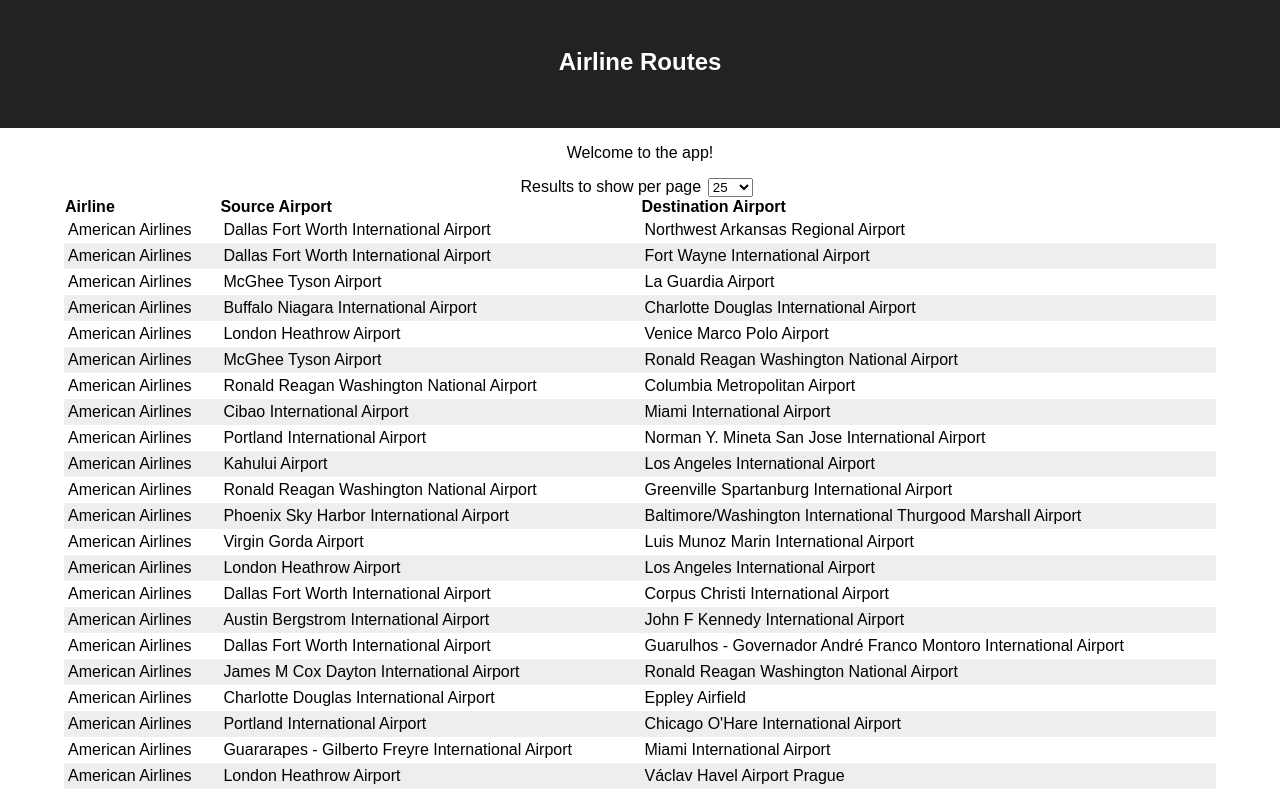
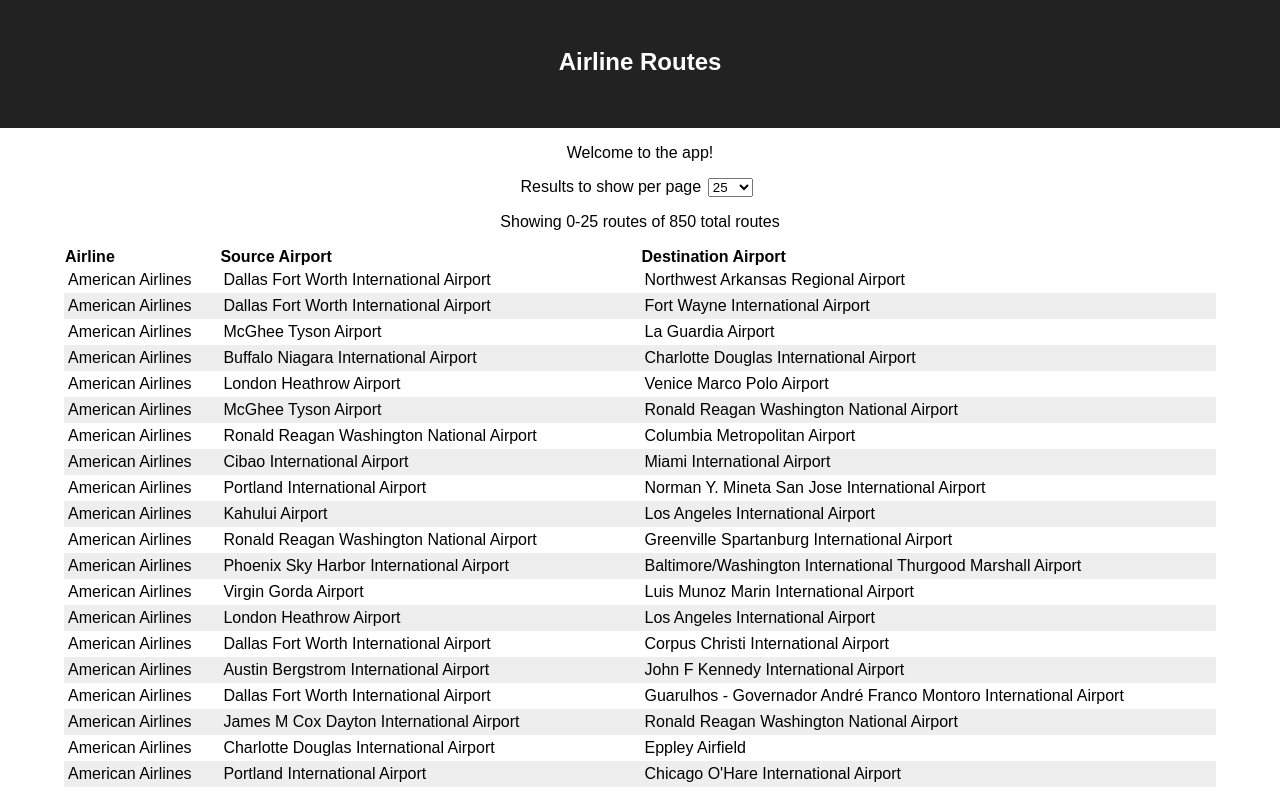
Before and after one commit to eldehan/airline-routes, a React (Create React App) app: page / in a window 1280 px wide. Shown: the top 791 px of the page. Built offline with nearby package versions, Linux system fonts and the light colour scheme.

Commit message:
select moved to own component, new bug w/ pagination start (state issue)

```diff
--- a/src/App.js
+++ b/src/App.js
@@ -24,27 +24,27 @@
     }
   }
 
-  const Select = ({ label, name, options, handleOnChange, optionsState }) => (
-    <div>
-      <label htmlFor={name}>{label}</label>
-      <select name={name} onChange={handleOnChange} value={optionsState}>
-        {options.map(opt => {
-          return <option key={name + opt.value} value={opt.value}>{opt.text}</option>
-        })}
-      </select>
-    </div>
-  )
+  // const Select = ({ label, name, options, handleOnChange, optionsState }) => (
+  //   <div>
+  //     <label htmlFor={name}>{label}</label>
+  //     <select name={name} onChange={handleOnChange} value={optionsState}>
+  //       {options.map(opt => {
+  //         return <option key={name + opt.value} value={opt.value}>{opt.text}</option>
+  //       })}
+  //     </select>
+  //   </div>
+  // )
 
-  const perPageOptions = [
-    { value: 25, text: '25' },
-    { value: 50, text: '50' },
-    { value: 75, text: '75' },
-    { value: 100, text: '100' }
-  ]
+  // const perPageOptions = [
+  //   { value: 25, text: '25' },
+  //   { value: 50, text: '50' },
+  //   { value: 75, text: '75' },
+  //   { value: 100, text: '100' }
+  // ]
 
-  const perPageOnChange = (event) => {
-    setResultsPerPage(event.target.value)
-  }
+  // const perPageOnChange = (event) => {
+  //   setResultsPerPage(event.target.value)
+  // }
 
   return (
     <div className="app">
@@ -55,19 +55,18 @@
         <p>
           Welcome to the app!
         </p>
-        <Select
+        {/* <Select
           label={'Results to show per page'}
           name={'select-per-page'}
           options={perPageOptions}
           handleOnChange={perPageOnChange}
           optionsState={resultsPerPage}
-        />
+        /> */}
         <Table
           className="routes-table"
           columns={columns}
           rows={routes}
           format={formatData}
-          resultsPerPage={Number(resultsPerPage)}
         />
       </section>
       <footer>
--- /dev/null
+++ b/src/components/Select.js
@@ -0,0 +1,12 @@
+const Select = ({ label, name, options, handleOnChange, optionsState }) => (
+  <div>
+    <label htmlFor={name}>{label}</label>
+    <select name={name} onChange={handleOnChange} value={optionsState}>
+      {options.map(opt => {
+        return <option key={name + opt.value} value={opt.value}>{opt.text}</option>
+      })}
+    </select>
+  </div>
+)
+
+export default Select
--- a/src/components/Table.js
+++ b/src/components/Table.js
@@ -1,18 +1,26 @@
 import { useState } from "react"
+import Select from "./Select"
 
-const Table = ({ className, columns, rows, format, resultsPerPage }) => {
+const Table = ({ className, columns, rows, format }) => {
   const [page, setPage] = useState(0)
-  const pageStart = page * resultsPerPage
-  const pageEnd = pageStart + resultsPerPage
+  const [resultsPerPage, setResultsPerPage] = useState(25)
+  const [pageStart, setPageStart] = useState(0)
+  // const pageStart = page * resultsPerPage
+  const pageEnd = (pageStart + resultsPerPage) <= rows.length
+    ? pageStart + resultsPerPage
+    : rows.length
 
 
   const nextPage = () => {
     setPage(page + 1);
+    setPageStart(page * resultsPerPage)
     window.scrollTo(0, 0)
   };
 
   const previousPage = () => {
     setPage(page - 1);
+    setPageStart(page * resultsPerPage)
+
     window.scrollTo(0, 0)
   };
 
@@ -26,8 +34,28 @@
 
   const headerRow = <tr>{columns.map(col => <th key={col.name}>{col.name}</th>)}</tr>
 
+  const perPageOptions = [
+    { value: 25, text: '25' },
+    { value: 50, text: '50' },
+    { value: 75, text: '75' },
+    { value: 100, text: '100' }
+  ]
+
+  const perPageOnChange = (event) => {
+    setPageStart(pageStart)
+    setResultsPerPage(Number(event.target.value))
+  }
+
   return (
     <div>
+      <Select
+        label={'Results to show per page'}
+        name={'select-per-page'}
+        options={perPageOptions}
+        handleOnChange={perPageOnChange}
+        optionsState={resultsPerPage}
+      />
+      <p>Showing {pageStart}-{pageEnd} routes of {rows.length} total routes</p>
       <table className={className}>
         <thead>
           {headerRow}
```
